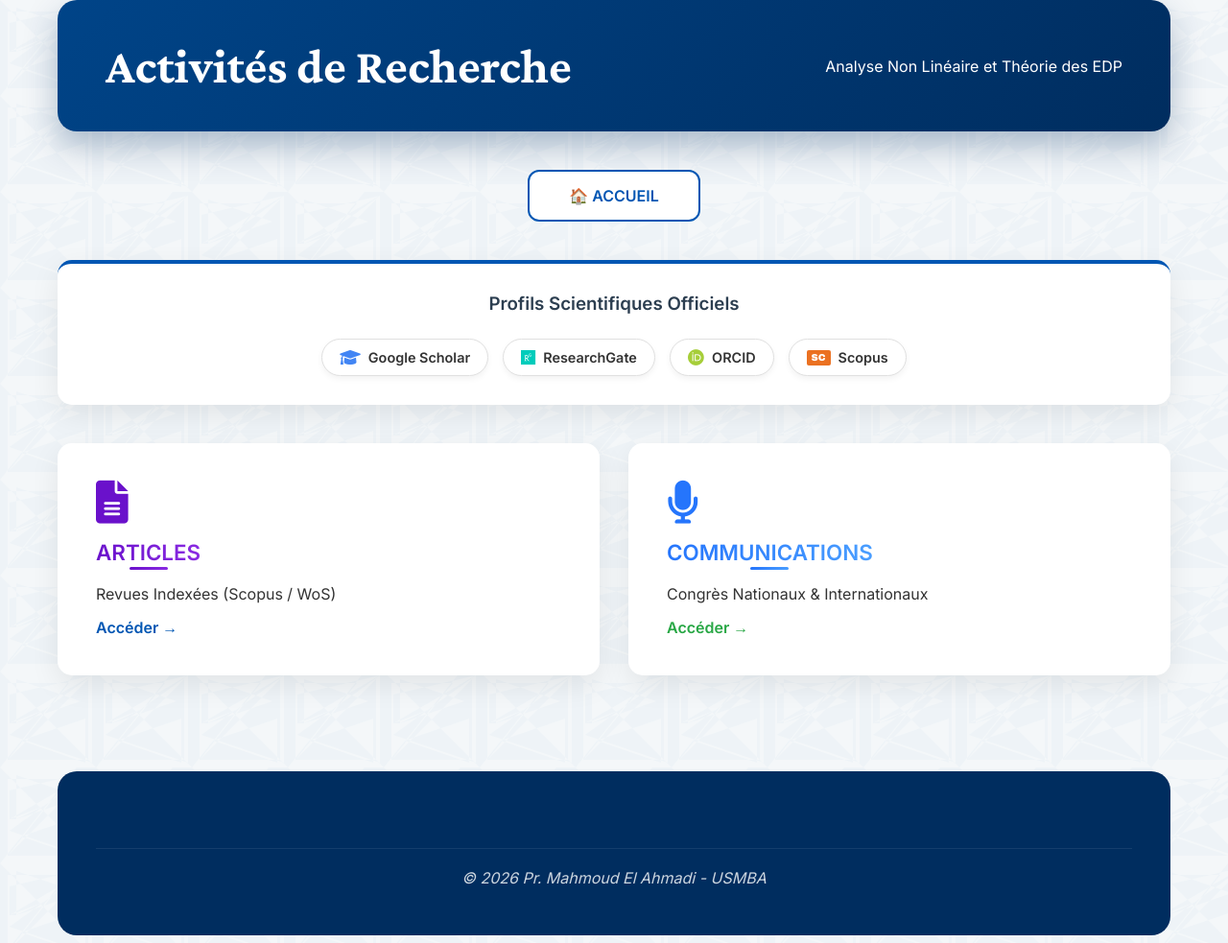
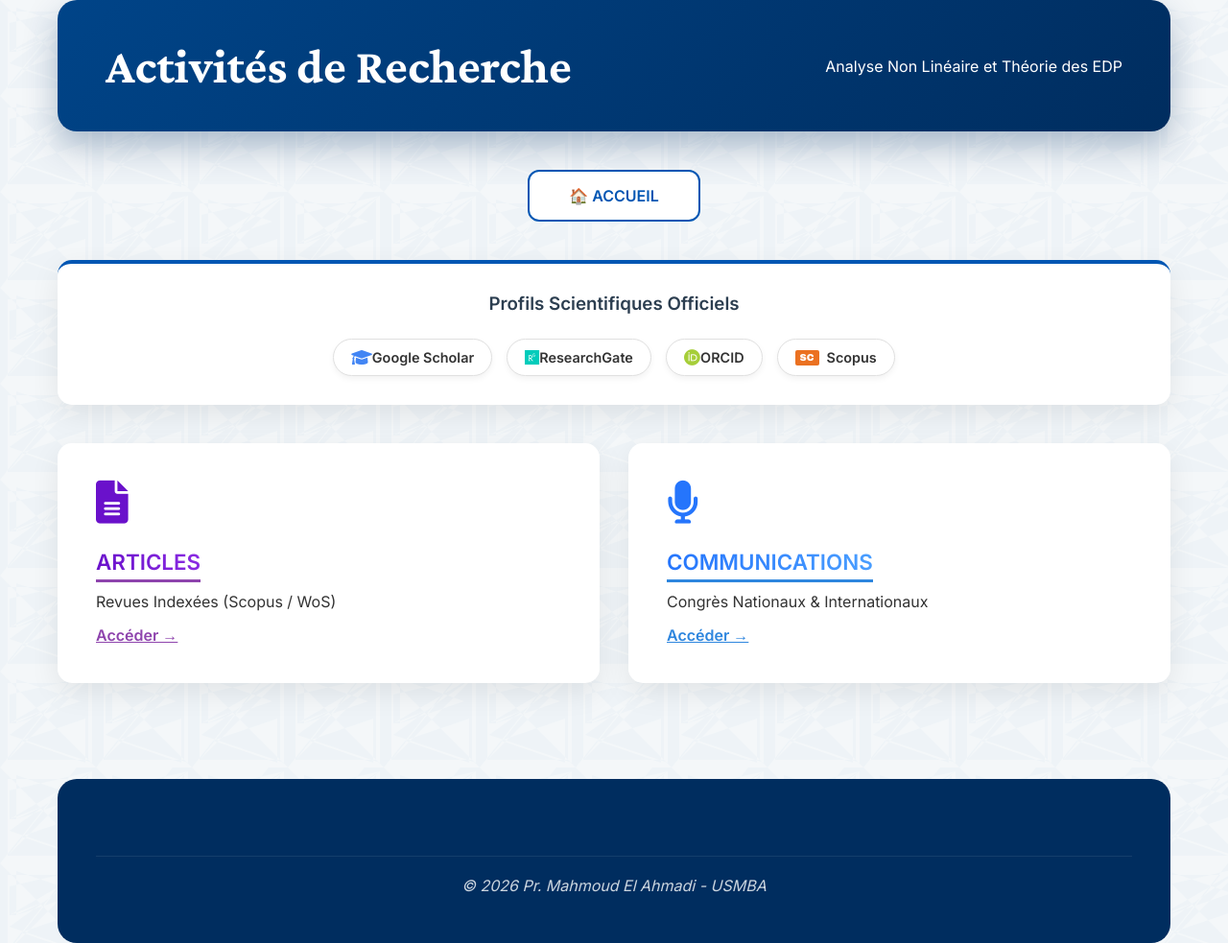
Before and after one commit to mahmoudmath/mahmoudmath.github.io, a Jekyll site: the page recherche.html, which Jekyll copies as it is, in a window 1280 px wide. Shown: the whole page at 96% size. Built offline with Jekyll 4.4.1, drawn with Linux system fonts in a browser that asks for light colours.

Commit message:
Update recherche.html

```diff
--- a/recherche.html
+++ b/recherche.html
@@ -43,27 +43,54 @@ j=d.createElement(s),dl=l!='dataLayer'?'&l='+l:'';j.async=true;j.src=
         .btn-scientific:hover {
             transform: translateY(-2px);
             box-shadow: 0 6px 12px rgba(0,0,0,0.1);
-            border-color: #0056b3;
-            background-color: #fcfdfe;
         }
 
-        .btn-scientific i {
-            margin-right: 8px;
-        }
-
-        /* --- LE CARRÉ ORANGE "SC" OFFICIEL --- */
         .scopus-badge {
-            background-color: #eb7121; /* Orange officiel */
-            color: white;               /* Lettres en blanc */
+            background-color: #eb7121;
+            color: white;
             font-family: "Arial Black", sans-serif;
             font-weight: 900;
             font-size: 10px;
             padding: 3px 5px;
-            border-radius: 2px;        /* Très léger arrondi pour faire propre */
+            border-radius: 2px;
             margin-right: 8px;
             line-height: 1;
             display: inline-block;
-            text-transform: uppercase; /* Force les majuscules */
+            text-transform: uppercase;
+        }
+
+        /* --- CORRECTION POUR LES TITRES ET ICONES --- */
+
+        /* 1. Taille des icônes de la grille */
+        .resource-card i {
+            font-size: 50px !important;
+            margin-bottom: 15px;
+            display: block;
+        }
+
+        /* 2. Barre complète sous les mots et suppression double ligne */
+        .resource-card h3 {
+            font-size: 1.5rem !important;
+            font-weight: bold !important;
+            display: inline-block !important;
+            padding-bottom: 5px !important;
+            margin: 10px 0 !important;
+            text-decoration: none !important;
+            border: none !important;
+        }
+
+        /* Supprime la petite barre courte venant du style.css */
+        .resource-card h3::after, .resource-card h3::before {
+            display: none !important;
+            content: "" !important;
+        }
+
+        /* 3. Style des liens Accéder */
+        .resource-card a {
+            font-weight: bold !important;
+            text-decoration: underline !important;
+            display: block !important;
+            margin-top: 15px !important;
         }
 
         .presentation h3 {
@@ -74,6 +101,8 @@ j=d.createElement(s),dl=l!='dataLayer'?'&l='+l:'';j.async=true;j.src=
     </style>
 </head>
 <body>
+    <noscript><iframe src="https://www.googletagmanager.com/ns.html?id=GTM-5HG84LR9" height="0" width="0" style="display:none;visibility:hidden"></iframe></noscript>
+
     <div class="container">
         <header class="professor-header" data-aos="fade-down">
             <div class="professor-name">Activités de Recherche</div>
@@ -87,22 +116,15 @@ j=d.createElement(s),dl=l!='dataLayer'?'&l='+l:'';j.async=true;j.src=
         <div class="presentation" data-aos="fade-up" style="text-align: center; border-left: none; border-top: 4px solid #0056b3; padding: 30px;">
             <h3>Profils Scientifiques Officiels</h3>
             <div class="research-links">
-                <!-- Google Scholar -->
                 <a href="https://scholar.google.com/citations?user=UxwjIW8AAAAJ&hl=fr" target="_blank" class="btn-scientific">
                     <i class="fa-solid fa-graduation-cap" style="color: #4285F4; font-size: 1.2em;"></i> Google Scholar
                 </a>
-
-                <!-- ResearchGate -->
                 <a href="https://www.researchgate.net/profile/Mahmoud-El-Ahmadi" target="_blank" class="btn-scientific">
                     <i class="fa-brands fa-researchgate" style="color: #00ccbb; font-size: 1.2em;"></i> ResearchGate
                 </a>
-
-                <!-- ORCID -->
                 <a href="https://orcid.org/0000-0002-6493-3219" target="_blank" class="btn-scientific">
                     <i class="fa-brands fa-orcid" style="color: #A6CE39; font-size: 1.2em;"></i> ORCID
                 </a>
-
-                <!-- SCOPUS AVEC LE CARRÉ ORANGE "SC" -->
                 <a href="https://www.scopus.com/authid/detail.uri?authorId=58917396500" target="_blank" class="btn-scientific">
                     <span class="scopus-badge">SC</span> Scopus
                 </a>
@@ -110,18 +132,20 @@ j=d.createElement(s),dl=l!='dataLayer'?'&l='+l:'';j.async=true;j.src=
         </div>
 
         <div class="resources-grid">
+            <!-- ARTICLES -->
             <div class="resource-card" data-aos="zoom-in">
-                <i class="fa-solid fa-file-alt"></i>
-                <h3>ARTICLES</h3>
+                <i class="fa-solid fa-file-alt" style="color: #8e44ad;"></i>
+                <h3 style="color: #8e44ad; border-bottom: 3px solid #8e44ad !important;">ARTICLES</h3>
                 <p>Revues Indexées (Scopus / WoS)</p>
-                <a href="articles.html" style="color: #0056b3; font-weight: bold; display: block; margin-top: 15px; text-decoration: none;">Accéder →</a>
+                <a href="articles.html" style="color: #8e44ad;">Accéder →</a>
             </div>
 
+            <!-- COMMUNICATIONS -->
             <div class="resource-card" data-aos="zoom-in" data-aos-delay="200">
-                <i class="fa-solid fa-microphone"></i>
-                <h3>COMMUNICATIONS</h3>
+                <i class="fa-solid fa-microphone" style="color: #2e86de;"></i>
+                <h3 style="color: #2e86de; border-bottom: 3px solid #2e86de !important;">COMMUNICATIONS</h3>
                 <p>Congrès Nationaux & Internationaux</p>
-                <a href="communications.html" style="color: #28a745; font-weight: bold; display: block; margin-top: 15px; text-decoration: none;">Accéder →</a>
+                <a href="communications.html" style="color: #2e86de;">Accéder →</a>
             </div>
         </div>
 
```
